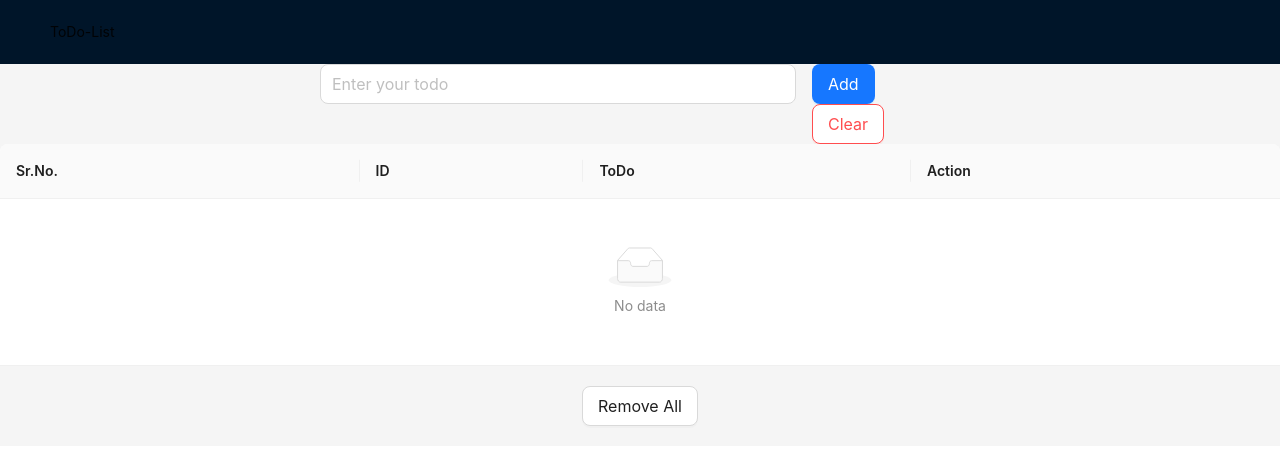
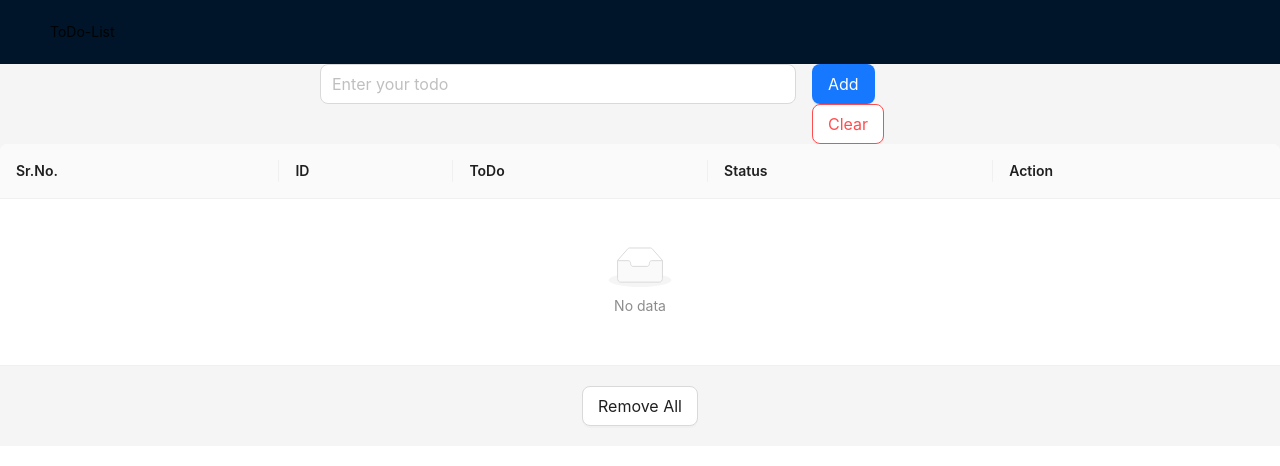
Before and after one commit to ashukaushikk/React_Projects, a React (Vite) app: page / in a window 1280 px wide. Shown: the top 466 px of the page. Built offline with nearby package versions, Linux system fonts and the light colour scheme.

Commit message:
Delete  functionality implement in TODO APP

```diff
--- a/src/Todo/Table.jsx
+++ b/src/Todo/Table.jsx
@@ -15,6 +15,10 @@ function TodoTable({ todo, handleEdit, handleDelete }) {
     {
       title: "ToDo",
       dataIndex: "todo",
+    },
+    {
+      title: "Status",
+      dataIndex: "status",
     },
     {
       title: "Action",
@@ -35,6 +39,7 @@ function TodoTable({ todo, handleEdit, handleDelete }) {
         id: item.id || "",
         serialNumber: index + 1 || "",
         todo: item.todo || "",
+        status: item.status || "",
       }))
     : [];
 
--- a/src/Todo/Todo.jsx
+++ b/src/Todo/Todo.jsx
@@ -50,6 +50,7 @@ function Todo() {
     }
   };
 
+  // Update ToDo's Action
   const handleEdit = (data) => {
     if (!data.id || !data.todo) {
       console.error("Invalid data passed to handleEdit:", data);
@@ -59,8 +60,13 @@ function Todo() {
     reset({ todo: data.todo });
   };
 
-  const handleDelete = (index) => {};
+  // Delete ToDo's Action
+  const handleDelete = (data) => {
+    const deleteToDo = todo_Data.filter((item) => item.id !== data.id);
+    dispatch(Update_TODO_Action_Success(deleteToDo));
+  };
 
+  // Remove All ToDo's Action
   const handleClearToDoList = () => {
     dispatch(Delete_All_TODOs_Action_Success());
   };
```
Also changed, not shown: src/Todo/copyToDo.jsx (deleted, +0 -125 lines).
